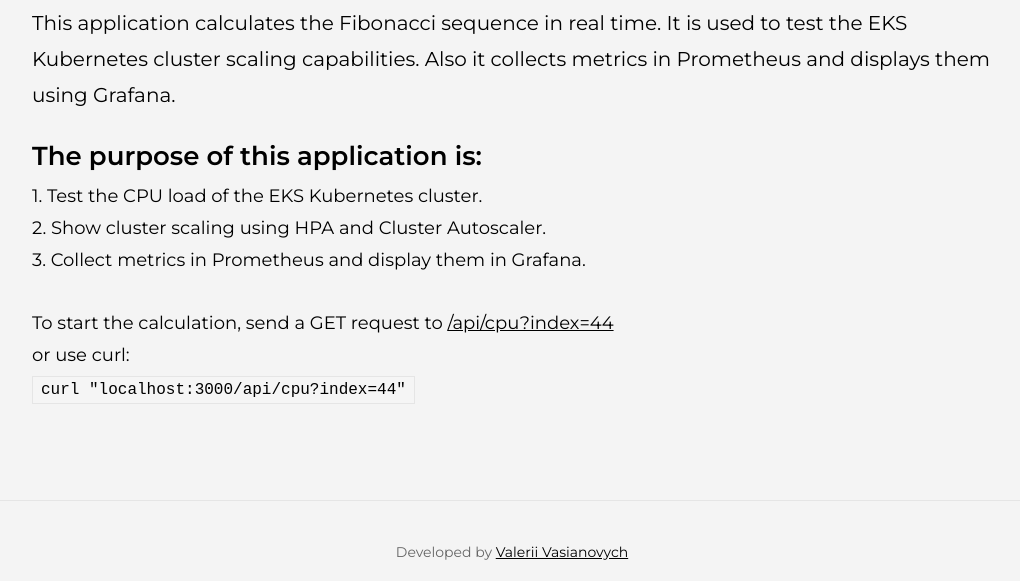
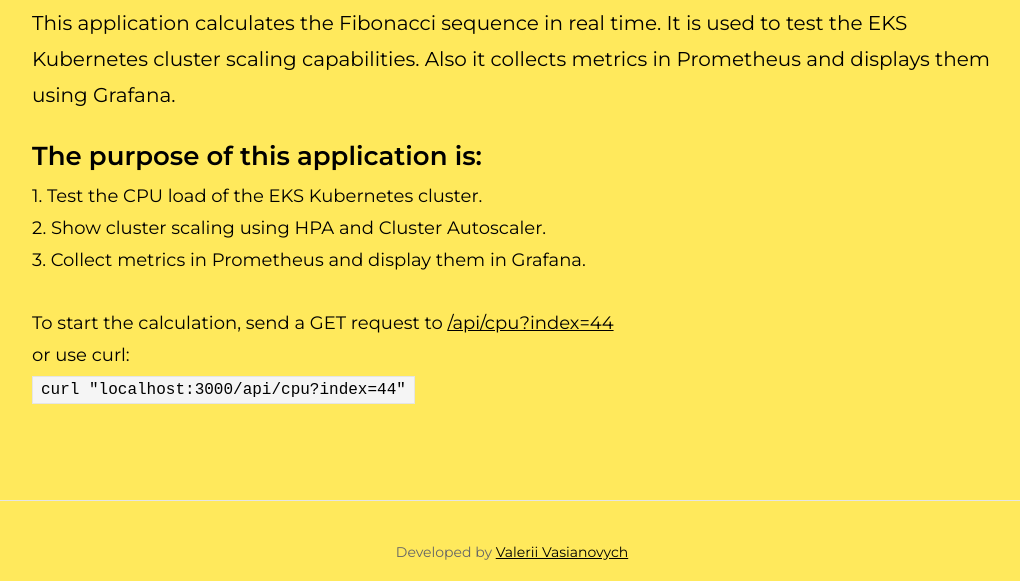
Before and after one commit to ValeriiVasianovych/stress-app, a website: page src/public/index.html in a window 1280 px wide. Shown: the part 227-808 px from the top of the page, without its empty margins (128-1148 px from the left). Drawn offline with Linux system fonts and the light colour scheme.

Commit message:
update new color of page

```diff
--- a/src/public/style.css
+++ b/src/public/style.css
@@ -81,7 +81,7 @@
 
 body {
     font-family: 'Montserrat', sans-serif;
-    background-color: #f4f4f4;
+    background-color: #ffe95c;
     color: #000000;
     height: 100vh;
     overflow: hidden;
```
